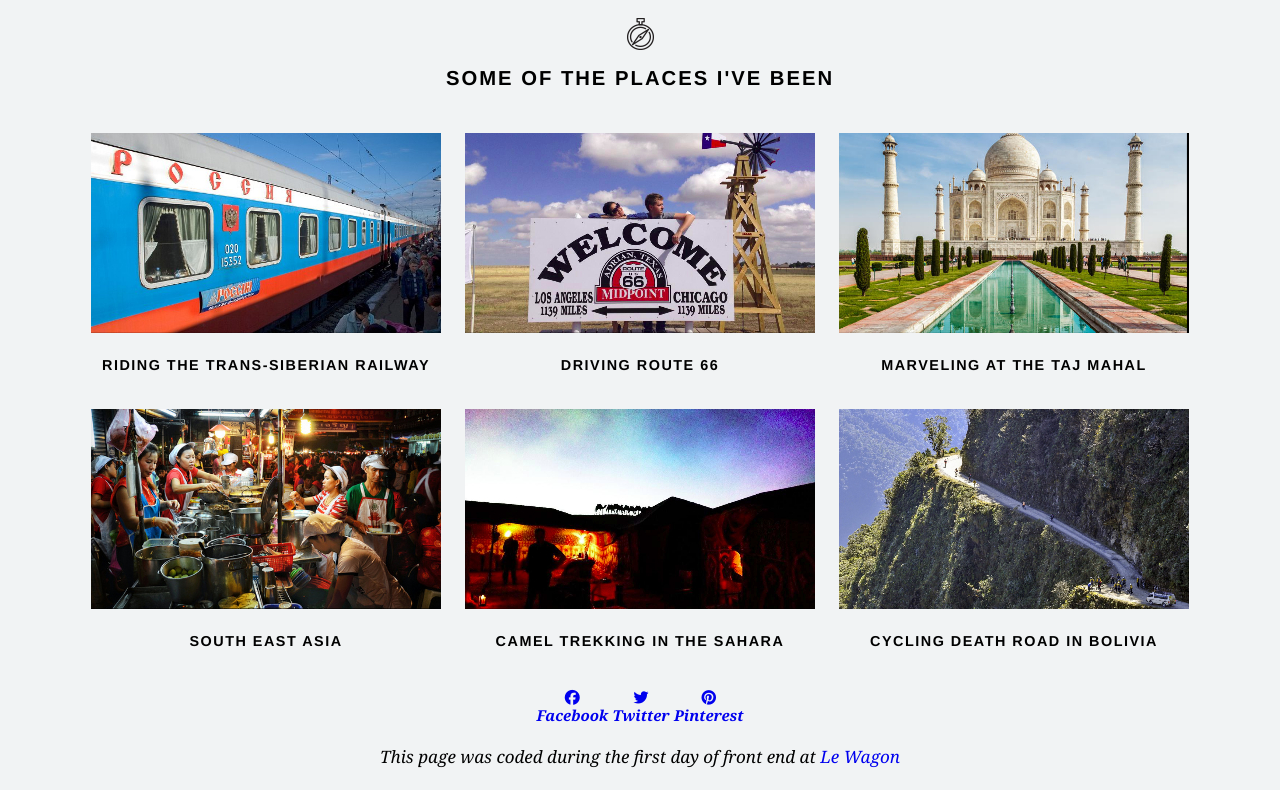
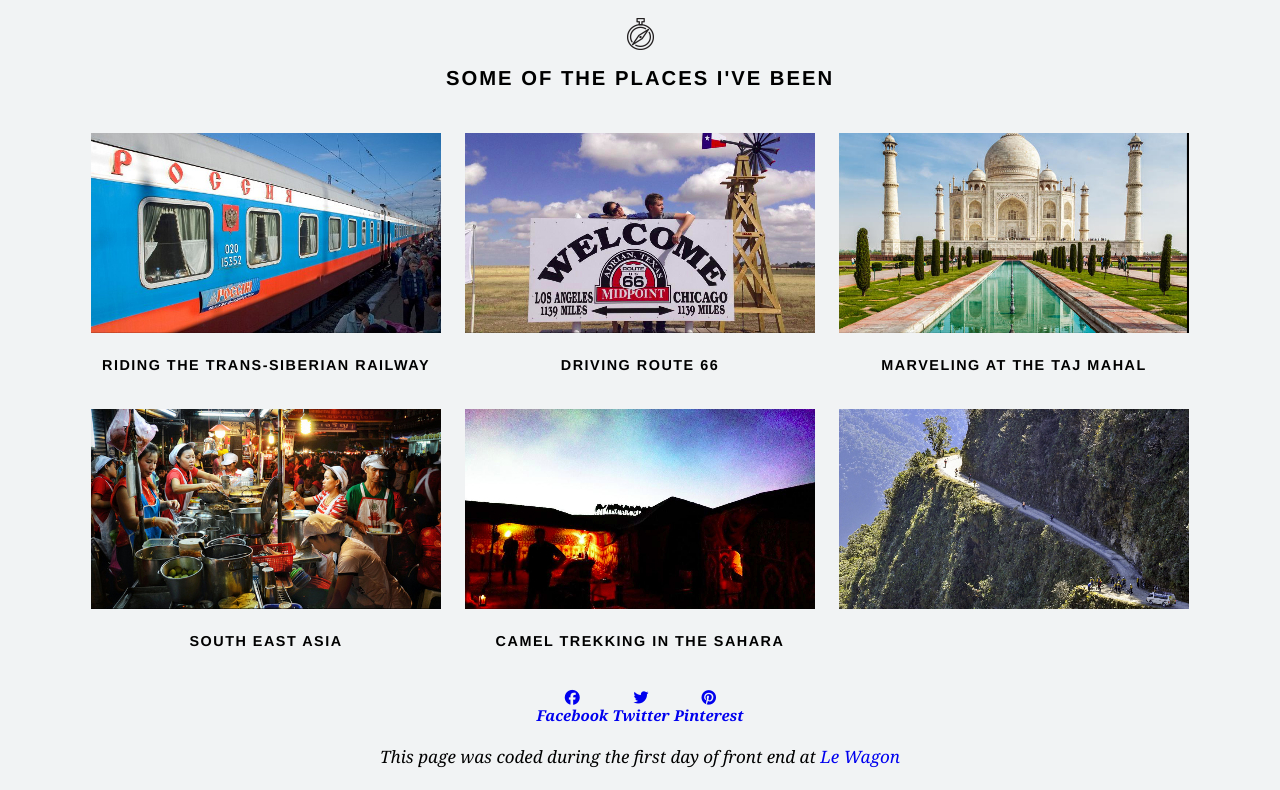
Before and after one commit to lukecharny/profile, a plain HTML site: page profile/index.html in a window 1280 px wide. Shown: the part 427-1217 px from the top of the page. Drawn offline with Linux system fonts and the light colour scheme.

Commit message:
Yesterdays work

```diff
--- a/profile/index.html
+++ b/profile/index.html
@@ -51,7 +51,7 @@
         <tr>
          <td><h3 class="card_title">South East Asia</h3></td>
          <td><h3 class="card_title">Camel trekking in the Sahara</h3></td>
-         <td><h3 class="card_title">Cycling Death Road in Bolivia</h3></td>
+         <td><h3 class="card_title"></h3></td>
         </tr>
       </tbody>
     </table>
```
